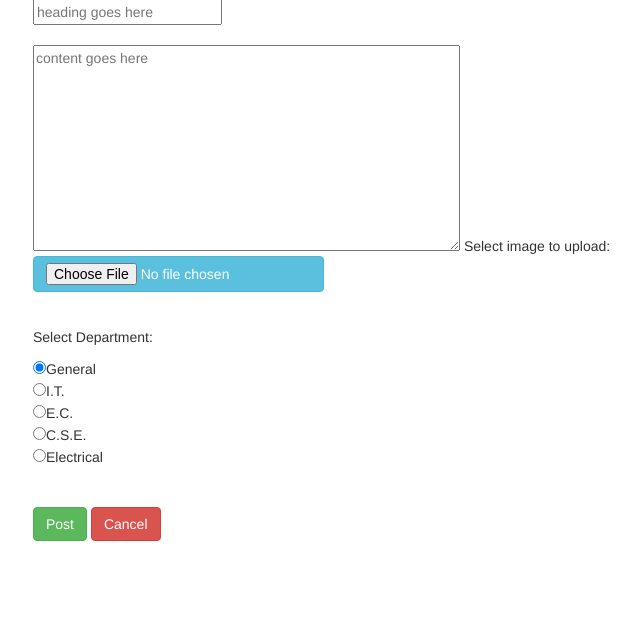
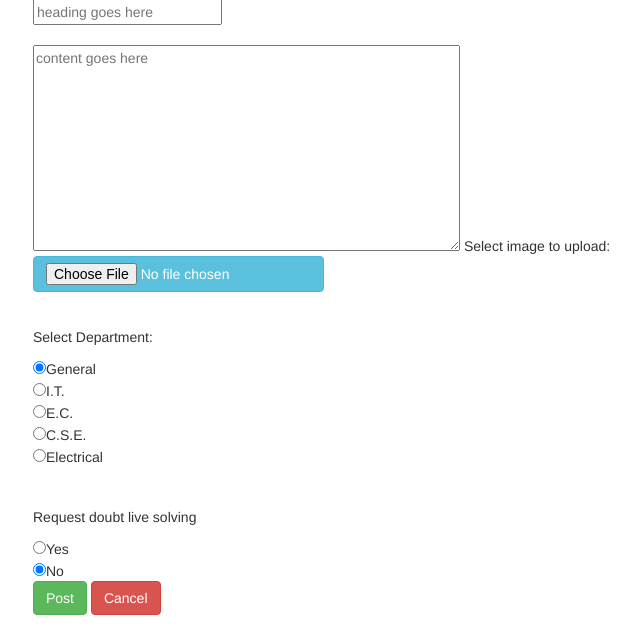
Before and after one commit to madhusudanrathore/dot_slash-ecampus, a PHP site: page /query.php in a window 1280 px wide. Shown: the part 165-800 px from the top of the page, without its empty margins (37-677 px from the left). Run offline with PHP 8.4, Linux system fonts and the light colour scheme; the visitor is signed in with stand-in values (Sample User, id 1); a stand-in replaces the project's code that opens the database connection.

Commit message:
Update query.php

```diff
--- a/query.php
+++ b/query.php
@@ -6,7 +6,7 @@
 				<input type="text" name="query_heading" placeholder="heading goes here"><br /><br />
 				<textarea rows="10" cols="50" name="query_content" placeholder="content goes here"></textarea>
 				Select image to upload:
-    			<input type="file" class="btn btn-info" name="img" id="fileToUpload"><br>
+    <input type="file" class="btn btn-info" name="img" id="fileToUpload"><br>
 			</div>
 
 			<!-- SELECT DEPARTMENT -->
@@ -18,10 +18,27 @@
   			<input type="radio" name="department_type" value="EE">Electrical<br />
   			<br /><br />
 			<input type="hidden" name="query_id">
+			<p>Request doubt live solving</p>
+			<input type="radio" name="live" id="yes" value="yes" >Yes<br />
+  			<input type="radio" name="live" id="no" value="no" checked>No<br />
+  			<div id="request_live">
+  			<input type="number" name="std_no" class="form-control" value="<?php echo NULL?>" placeholder="number of attending students" ><br/>
+  			<input type="text" name="prof_id" class="form-control" value="<?php echo NULL?>" placeholder="write email-id of professor"><br/>
+  			</div>
   			<!-- SUBMIT -->
 			<input type="submit" class="btn btn-success" name="new_query_btn" value="Post">
 			<input type="reset" class="btn btn-danger" name="cancel_query_btn" value="Cancel">
 		</form>
 	</div>
-
+<script type="text/javascript">
+		$(document).ready(function () {
+			$("#request_live").hide();
+			$("#yes").click(function () {
+				 $("#request_live").show();
+			});
+			$("#no").click(function () {
+				 $("#request_live").hide();
+			});
+		});
+	</script>
 <?php require './footer.php'; ?>
```
